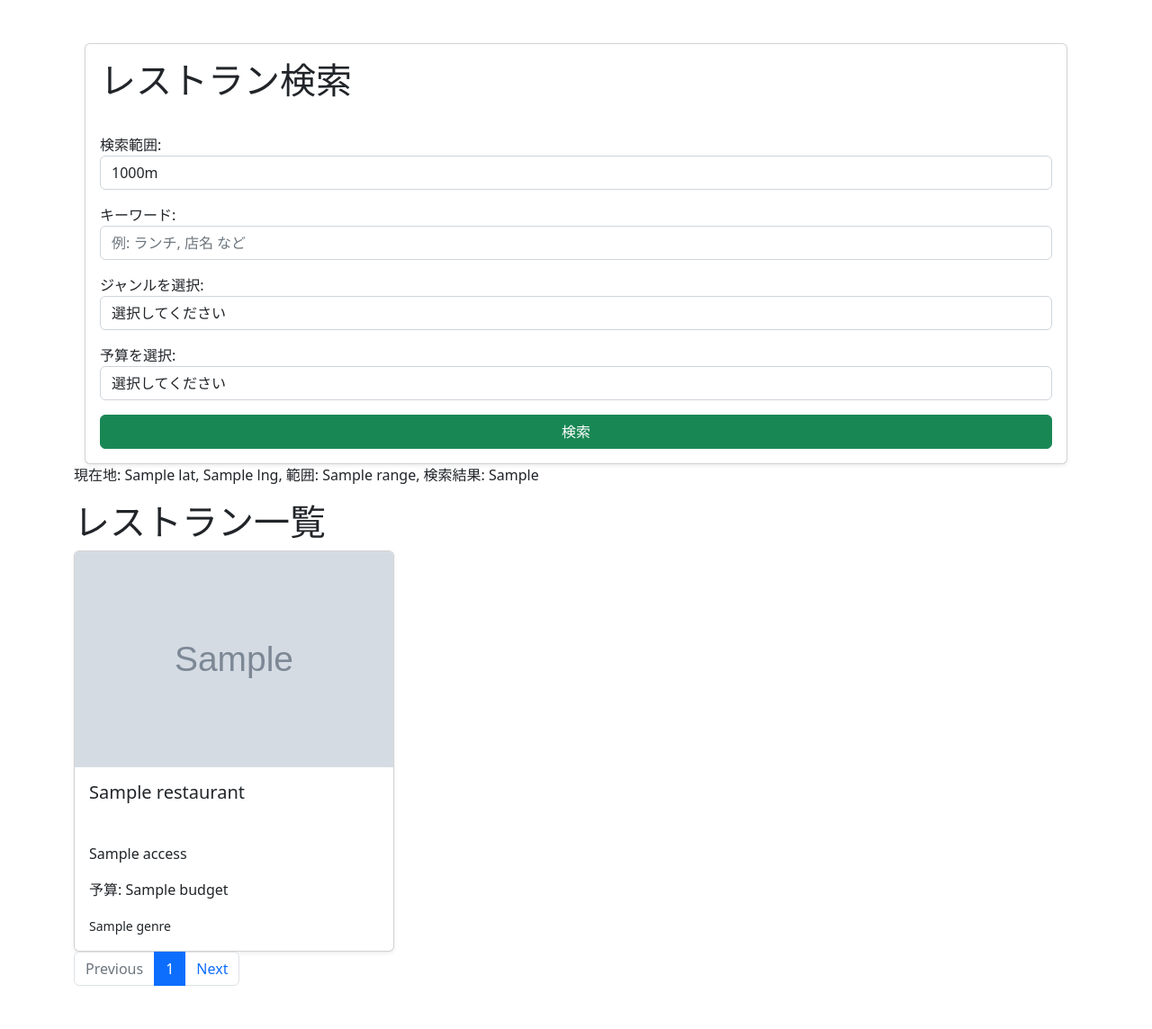
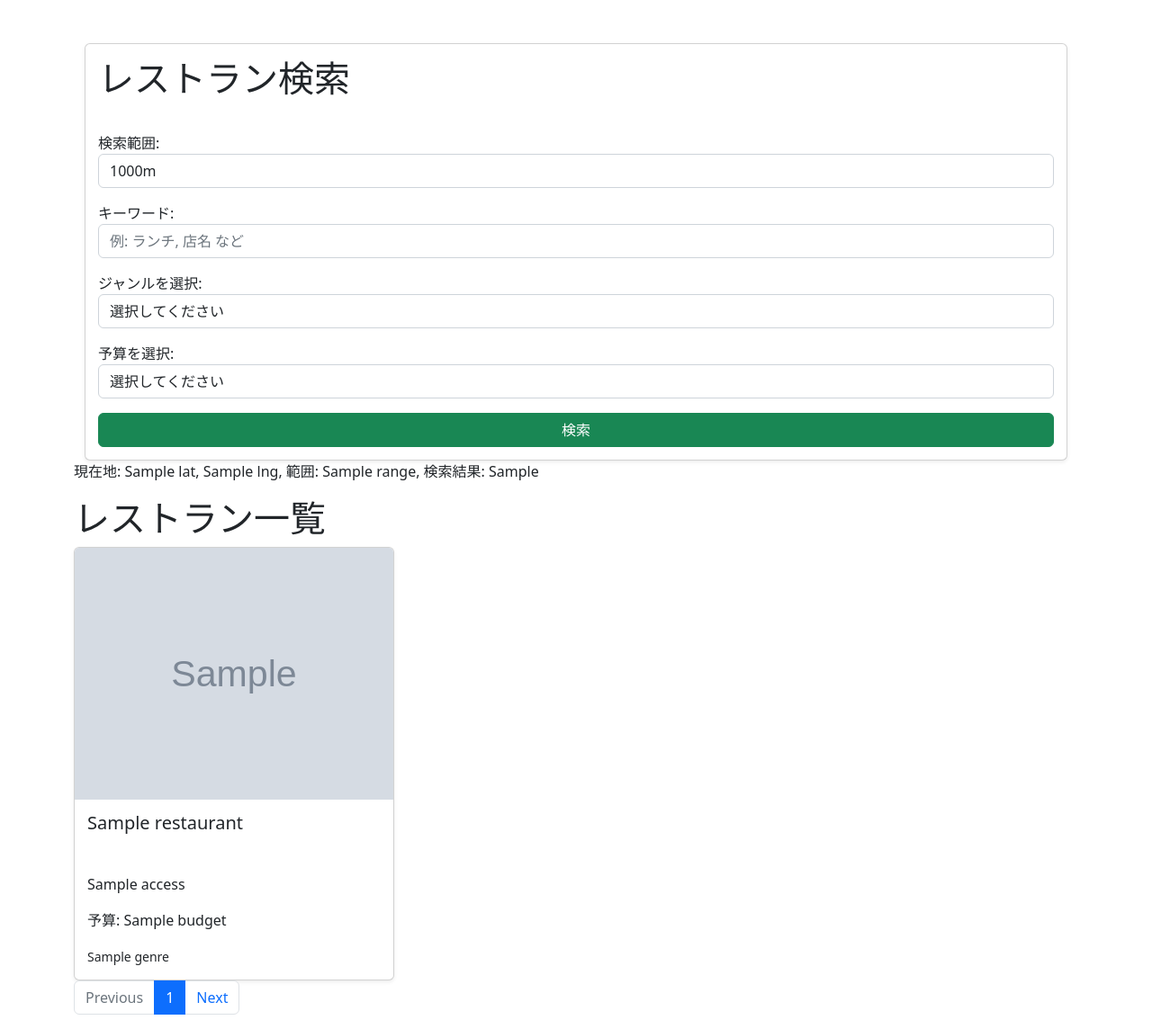
Before and after one commit to Ituki-t/gourmet-search-app, a Django app: template restaurants/templates/restaurants/index.html in a window 1280 px wide. Shown: the whole page at 90% size. Before the commit the page ends 1096 px from the top, so only its background shows below. Run offline with Django 5.2, Linux system fonts and the light colour scheme; tables that the repository leaves empty hold one stand-in row (values such as "Sample post"); the template is opened without the code that fills it: values that come from a table or form of the project are taken from there, most other values are stand-ins (such as "Sample title", 1, 10 or a date in 2020); grey boxes marked "Sample" are stand-in pictures.

Commit message:
カードの余白

```diff
--- a/restaurants/static/css/style.css
+++ b/restaurants/static/css/style.css
@@ -1,11 +1,14 @@
 .restaurant-img {
-    height: 240px;
+    height: 280px;
     object-fit: cover;
 }
 
 .card-title {
     min-height: 60px;
 }
+.card-body {
+    padding: 14px;
+}
 
 .card-text.access-text {
     min-height: 72px;
```
